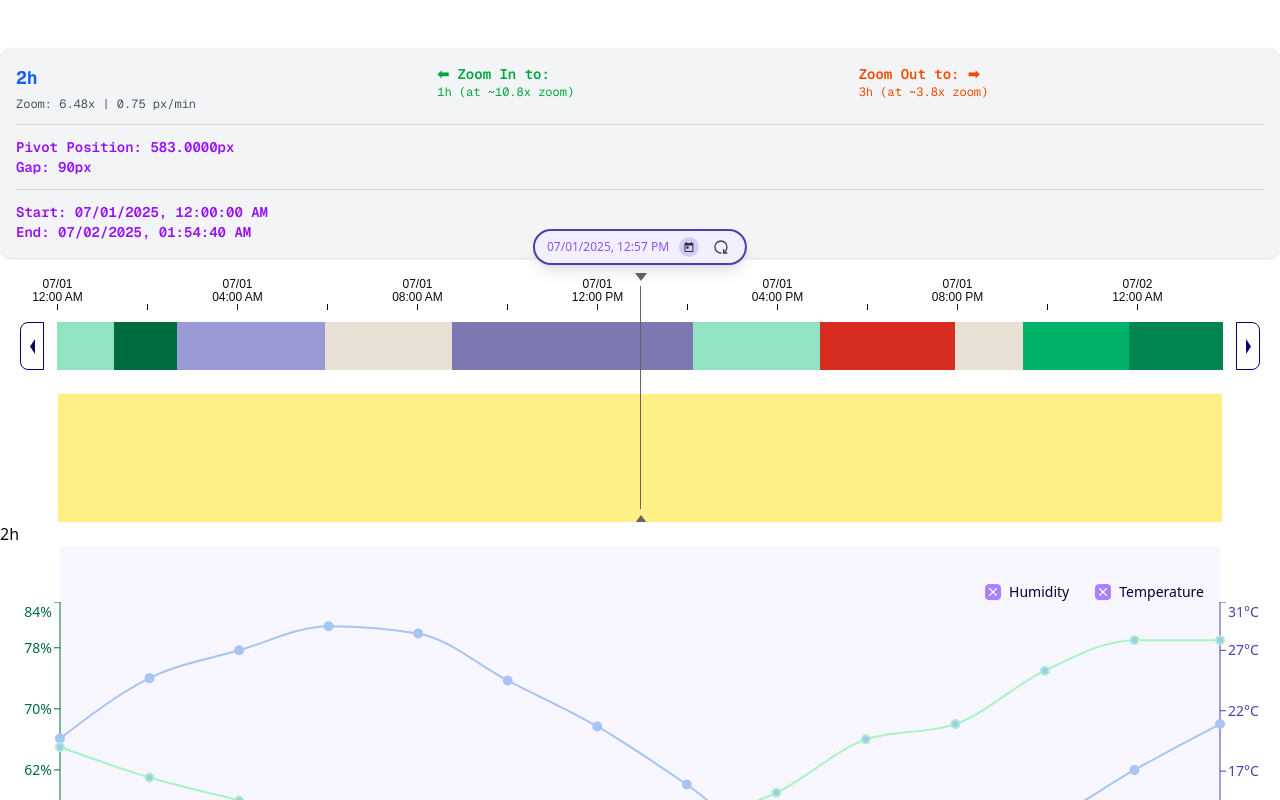
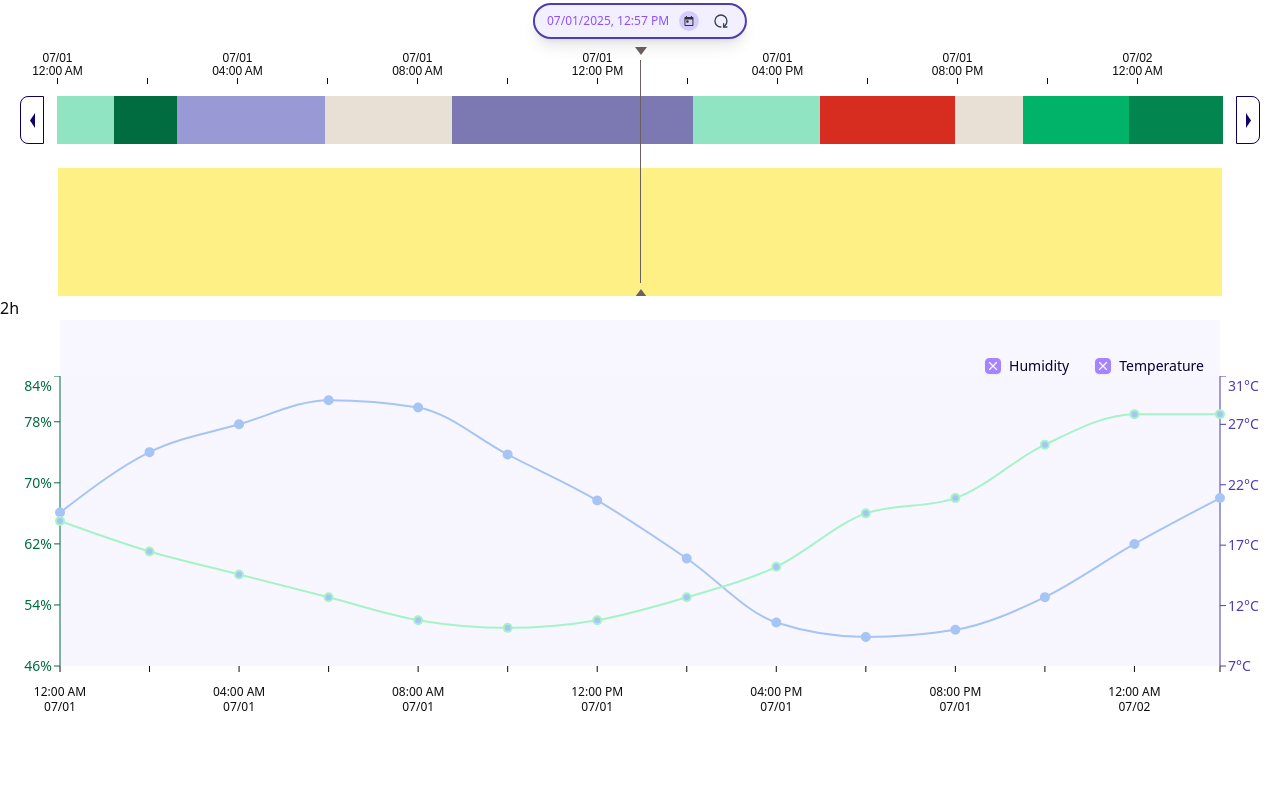
Before and after one commit to satyam0609/mhm-timeline, a Next.js app: page / in a window 1280 px wide. Shown: the top 800 px of the page. Built offline with nearby package versions, Linux system fonts and the light colour scheme.

Commit message:
remove unwanted debuging ui

```diff
--- a/src/components/timeline-debug.tsx
+++ b/src/components/timeline-debug.tsx
@@ -628,7 +628,7 @@ const ZoomableTimelineDebug = ({
 
   return (
     <div className="flex flex-col items-center overflow-hidden pt-12">
-      <div className="mb-4 p-4 bg-gray-100 rounded-lg shadow-sm text-sm font-mono w-full">
+      <div className="mb-4 p-4 bg-gray-100 rounded-lg shadow-sm text-sm font-mono w-full hidden">
         <div className="grid grid-cols-3 gap-4">
           <div>
             <div className="text-blue-600 font-bold text-lg mb-1">
```
